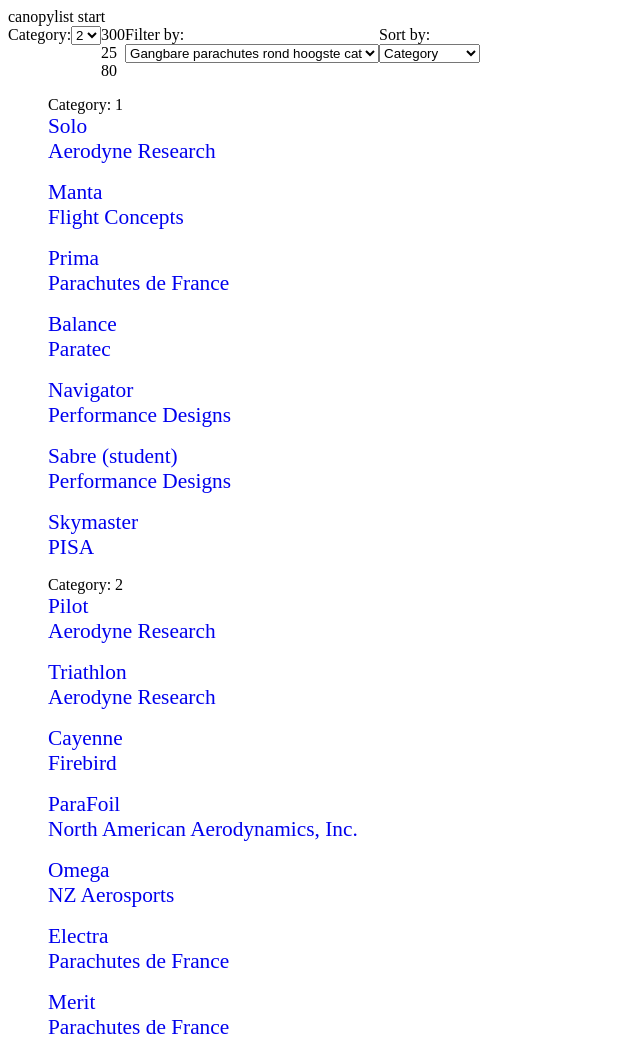
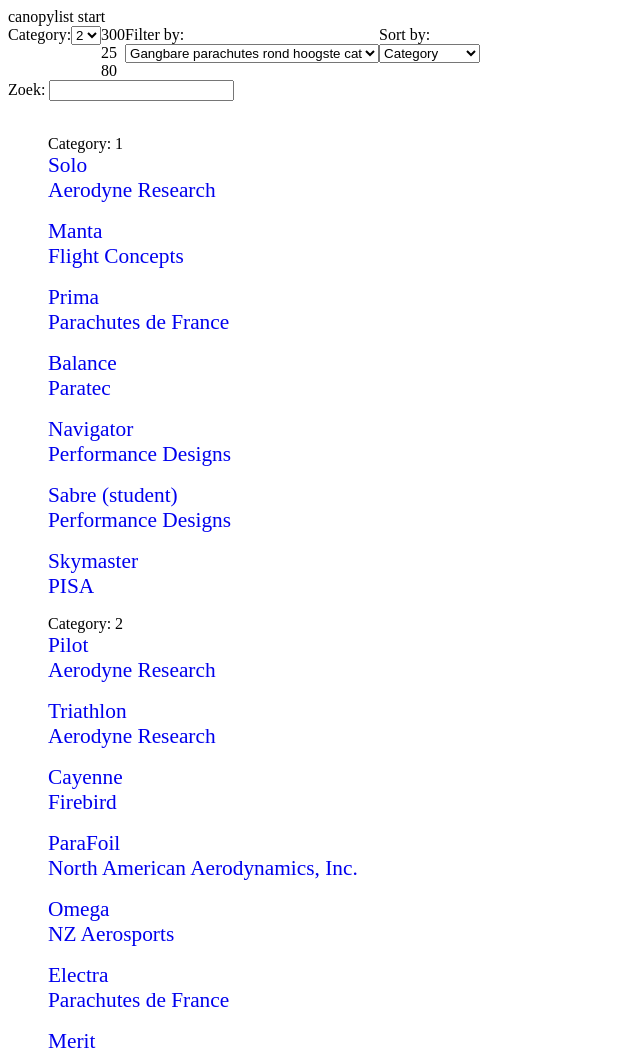
Before and after one commit to digitalica/skydivekompasroos, a plain HTML site: page web/app/index.html in a window 1280 px wide. Shown: the top 1048 px of the page, without its empty margins (0-640 px from the left). Drawn offline with Linux system fonts and the light colour scheme; some packages are replaced by stand-ins of ours.

Commit message:
first search

```diff
--- a/web/app/partials/canopy-list.html
+++ b/web/app/partials/canopy-list.html
@@ -41,7 +41,12 @@
 </div>
 </div>
 
-<ul ng-repeat='canopy in data.canopies | filter: canopyFilter | orderBy:sortkey'>
+Zoek: <input type="text" ng-model="search.name">
+
+<br>
+<br>
+
+<ul ng-repeat='canopy in data.canopies | filter:canopyFilter | filter:search | orderBy:sortkey'>
   <li ng-if="order=='sort_manufacturer' && canopy.manufacturer.name!=canopy_prev.manufacturer.name">
       {{canopy.manufacturer.name}}
   </li>
```
